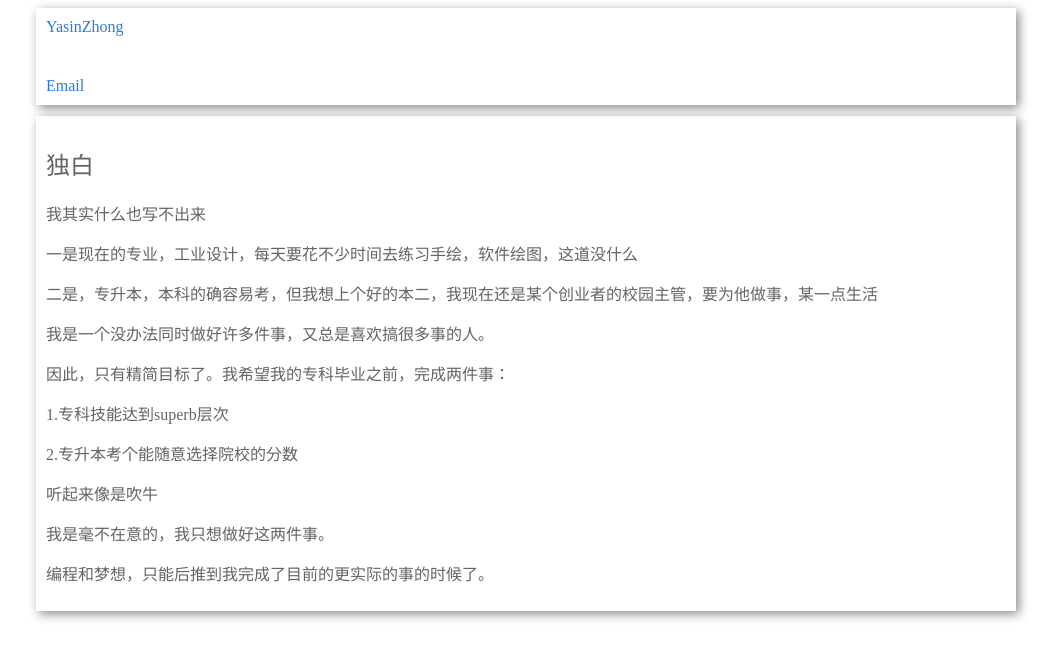
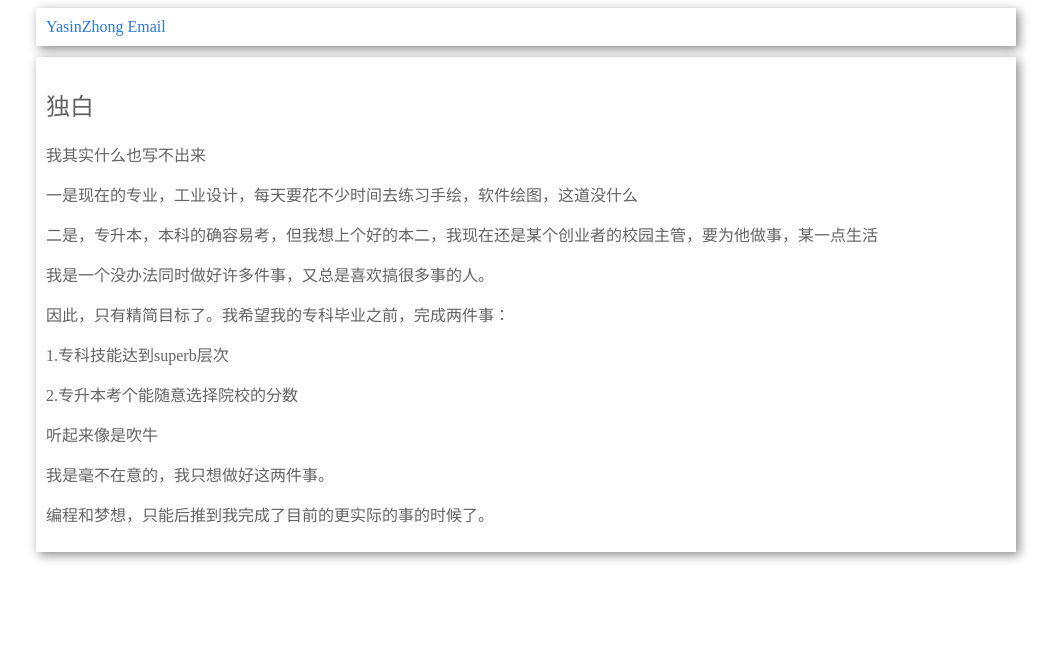
Before and after one commit to YasinZhong/yasinzhong.github.io, a Jekyll site: the page built from Hidden/2017-05-31-独白.html, in a window 1280 px wide. Shown: the top 660 px of the page, without its empty margins (114-1171 px from the left). Built offline with Jekyll 4.4.1, drawn with Linux system fonts in a browser that asks for light colours.

Commit message:
usedefault

```diff
--- a/_layouts/default.html
+++ b/_layouts/default.html
@@ -11,8 +11,8 @@
 	<body>
 
 		<div id="div-header">
-			<a href="http://www.caihe.org">YasinZhong</a><pre>  </pre>
-			<a href="mailto:me@caihe.org" position="">Email</a>
+			<a href="http://www.caihe.org">YasinZhong </a>
+			<a href="mailto:me@caihe.org" position=""> Email</a>
 		</div>
 
 		<div id="div-content">{{ content }}</div>
```
